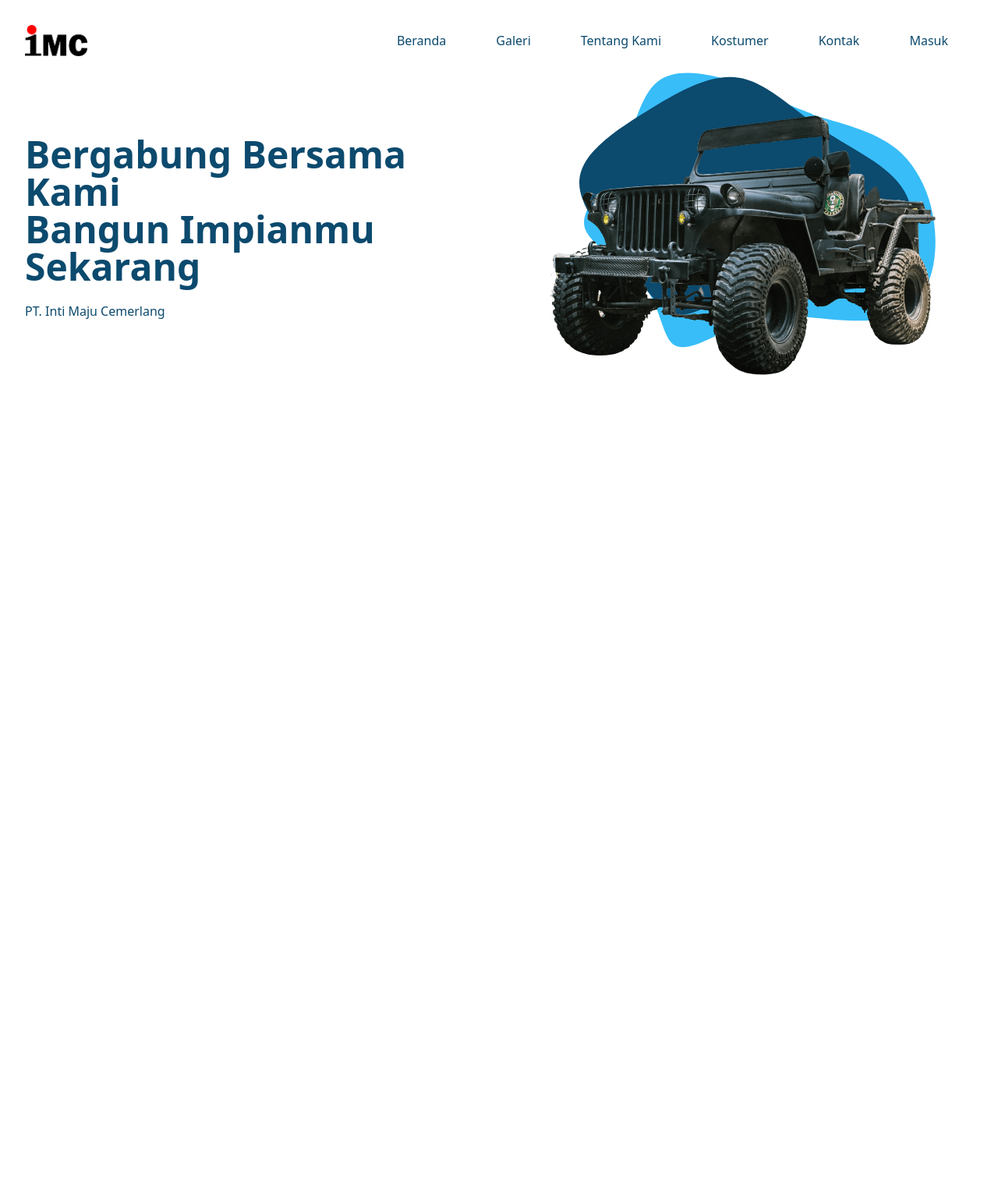
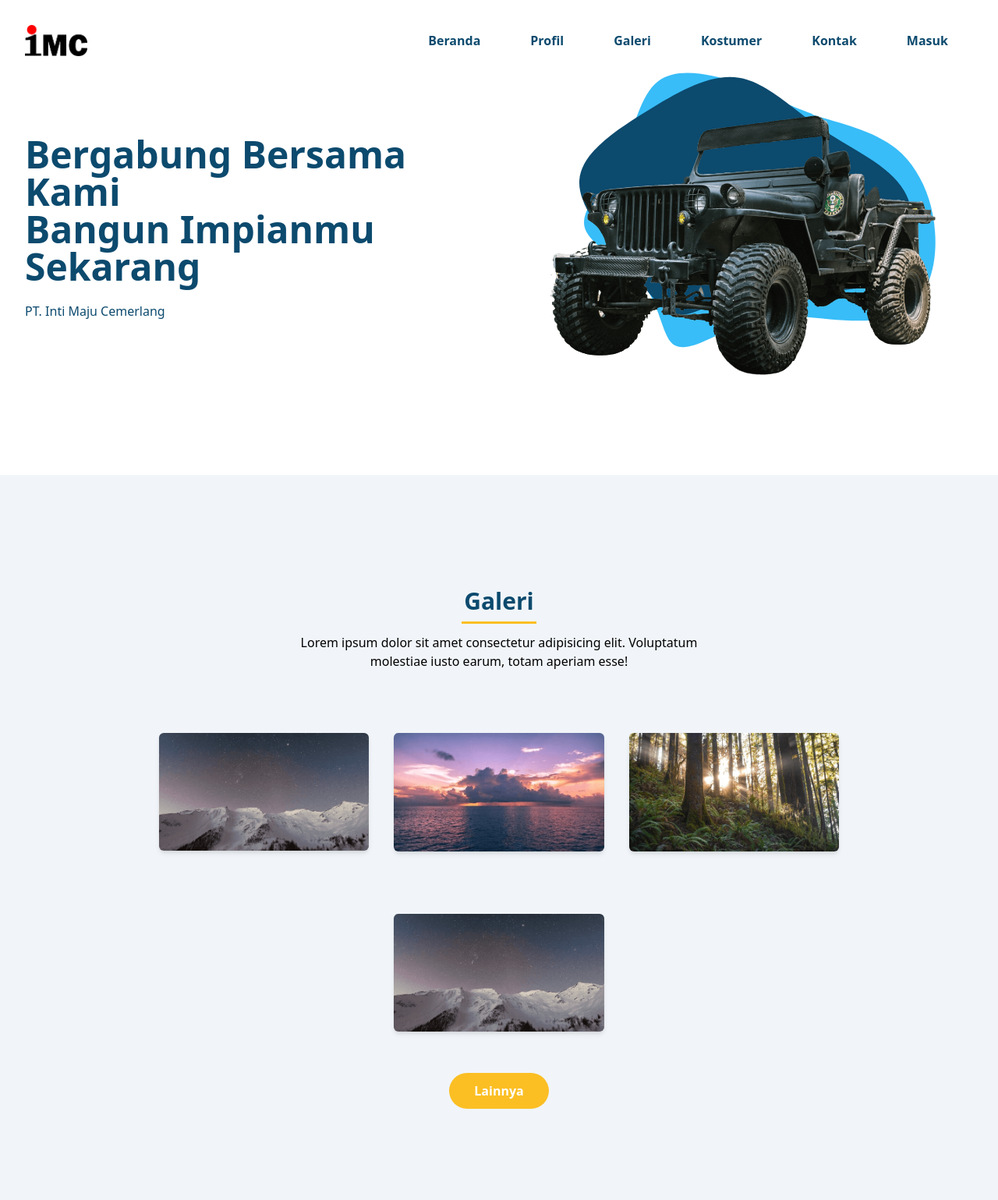
Before and after one commit to luthfiarian/Indonesia-Modifikasi-Classic, a PHP site: page / in a window 1280 px wide. Shown: the whole page at 78% size. Before the commit the page ends 481 px from the top, so only its background shows below. Run offline with PHP 8.4, Linux system fonts and the light colour scheme.

Commit message:
Prototype Section Galeri
Section gambaran galeri memiliki 6 buah gambar yang disuguhkan dihompage dengan resolusi 600x300

```diff
--- a/dist/output.css
+++ b/dist/output.css
@@ -651,6 +651,26 @@ video {
   margin-top: 5rem;
 }
 
+.mb-16 {
+  margin-bottom: 4rem;
+}
+
+.mb-2 {
+  margin-bottom: 0.5rem;
+}
+
+.mb-3 {
+  margin-bottom: 0.75rem;
+}
+
+.mt-1 {
+  margin-top: 0.25rem;
+}
+
+.mb-12 {
+  margin-bottom: 3rem;
+}
+
 .block {
   display: block;
 }
@@ -667,12 +687,20 @@ video {
   width: 100%;
 }
 
+.w-24 {
+  width: 6rem;
+}
+
 .max-w-\[250px\] {
   max-width: 250px;
 }
 
 .max-w-full {
   max-width: 100%;
+}
+
+.max-w-xl {
+  max-width: 36rem;
 }
 
 .origin-top-left {
@@ -700,6 +728,10 @@ video {
   align-items: center;
 }
 
+.justify-center {
+  justify-content: center;
+}
+
 .justify-between {
   justify-content: space-between;
 }
@@ -712,8 +744,29 @@ video {
   align-self: center;
 }
 
+.overflow-hidden {
+  overflow: hidden;
+}
+
 .rounded-lg {
   border-radius: 0.5rem;
+}
+
+.rounded-md {
+  border-radius: 0.375rem;
+}
+
+.rounded-full {
+  border-radius: 9999px;
+}
+
+.border-b-2 {
+  border-bottom-width: 2px;
+}
+
+.border-primary {
+  --tw-border-opacity: 1;
+  border-color: rgb(251 191 36 / var(--tw-border-opacity));
 }
 
 .bg-transparent {
@@ -723,6 +776,25 @@ video {
 .bg-white {
   --tw-bg-opacity: 1;
   background-color: rgb(255 255 255 / var(--tw-bg-opacity));
+}
+
+.bg-slate-100 {
+  --tw-bg-opacity: 1;
+  background-color: rgb(241 245 249 / var(--tw-bg-opacity));
+}
+
+.bg-primary {
+  --tw-bg-opacity: 1;
+  background-color: rgb(251 191 36 / var(--tw-bg-opacity));
+}
+
+.p-4 {
+  padding: 1rem;
+}
+
+.py-3 {
+  padding-top: 0.75rem;
+  padding-bottom: 0.75rem;
 }
 
 .px-4 {
@@ -740,9 +812,9 @@ video {
   padding-bottom: 0.5rem;
 }
 
-.py-3 {
-  padding-top: 0.75rem;
-  padding-bottom: 0.75rem;
+.px-8 {
+  padding-left: 2rem;
+  padding-right: 2rem;
 }
 
 .pt-3\.5 {
@@ -757,8 +829,20 @@ video {
   padding-top: 9rem;
 }
 
+.pb-32 {
+  padding-bottom: 8rem;
+}
+
 .pt-5 {
   padding-top: 1.25rem;
+}
+
+.pb-16 {
+  padding-bottom: 4rem;
+}
+
+.text-center {
+  text-align: center;
 }
 
 .text-base {
@@ -769,6 +853,15 @@ video {
 .text-2xl {
   font-size: 1.5rem;
   line-height: 2rem;
+}
+
+.text-3xl {
+  font-size: 1.875rem;
+  line-height: 2.25rem;
+}
+
+.font-semibold {
+  font-weight: 600;
 }
 
 .font-bold {
@@ -788,9 +881,20 @@ video {
   color: rgb(12 74 110 / var(--tw-text-opacity));
 }
 
+.text-white {
+  --tw-text-opacity: 1;
+  color: rgb(255 255 255 / var(--tw-text-opacity));
+}
+
 .shadow-lg {
   --tw-shadow: 0 10px 15px -3px rgb(0 0 0 / 0.1), 0 4px 6px -4px rgb(0 0 0 / 0.1);
   --tw-shadow-colored: 0 10px 15px -3px var(--tw-shadow-color), 0 4px 6px -4px var(--tw-shadow-color);
+  box-shadow: var(--tw-ring-offset-shadow, 0 0 #0000), var(--tw-ring-shadow, 0 0 #0000), var(--tw-shadow);
+}
+
+.shadow-md {
+  --tw-shadow: 0 4px 6px -1px rgb(0 0 0 / 0.1), 0 2px 4px -2px rgb(0 0 0 / 0.1);
+  --tw-shadow-colored: 0 4px 6px -1px var(--tw-shadow-color), 0 2px 4px -2px var(--tw-shadow-color);
   box-shadow: var(--tw-ring-offset-shadow, 0 0 #0000), var(--tw-ring-shadow, 0 0 #0000), var(--tw-shadow);
 }
 
@@ -806,13 +910,21 @@ video {
   transition-duration: 300ms;
 }
 
+.duration-200 {
+  transition-duration: 200ms;
+}
+
 .ease-in-out {
   transition-timing-function: cubic-bezier(0.4, 0, 0.2, 1);
 }
 
-body{
-  scroll-behavior: smooth;
+.ease-out {
+  transition-timing-function: cubic-bezier(0, 0, 0.2, 1);
 }
+
+/* body{
+    scroll-behavior: smooth;
+} */
 
 /* Navbar */
 
@@ -874,28 +986,34 @@ body{
   }
 }
 
+.hover\:opacity-90:hover {
+  opacity: 0.9;
+}
+
+.hover\:opacity-80:hover {
+  opacity: 0.8;
+}
+
+.hover\:shadow-2xl:hover {
+  --tw-shadow: 0 25px 50px -12px rgb(0 0 0 / 0.25);
+  --tw-shadow-colored: 0 25px 50px -12px var(--tw-shadow-color);
+  box-shadow: var(--tw-ring-offset-shadow, 0 0 #0000), var(--tw-ring-shadow, 0 0 #0000), var(--tw-shadow);
+}
+
+.hover\:shadow-lg:hover {
+  --tw-shadow: 0 10px 15px -3px rgb(0 0 0 / 0.1), 0 4px 6px -4px rgb(0 0 0 / 0.1);
+  --tw-shadow-colored: 0 10px 15px -3px var(--tw-shadow-color), 0 4px 6px -4px var(--tw-shadow-color);
+  box-shadow: var(--tw-ring-offset-shadow, 0 0 #0000), var(--tw-ring-shadow, 0 0 #0000), var(--tw-shadow);
+}
+
 .group:hover .group-hover\:text-primary {
   --tw-text-opacity: 1;
   color: rgb(251 191 36 / var(--tw-text-opacity));
 }
 
-@media (min-width: 640px) {
-  .sm\:max-h-80 {
-    max-height: 20rem;
-  }
-}
-
 @media (min-width: 768px) {
-  .md\:scale-100 {
-    --tw-scale-x: 1;
-    --tw-scale-y: 1;
-    transform: translate(var(--tw-translate-x), var(--tw-translate-y)) rotate(var(--tw-rotate)) skewX(var(--tw-skew-x)) skewY(var(--tw-skew-y)) scaleX(var(--tw-scale-x)) scaleY(var(--tw-scale-y));
-  }
-
-  .md\:scale-125 {
-    --tw-scale-x: 1.25;
-    --tw-scale-y: 1.25;
-    transform: translate(var(--tw-translate-x), var(--tw-translate-y)) rotate(var(--tw-rotate)) skewX(var(--tw-skew-x)) skewY(var(--tw-skew-y)) scaleX(var(--tw-scale-x)) scaleY(var(--tw-scale-y));
+  .md\:w-1\/2 {
+    width: 50%;
   }
 
   .md\:-scale-150 {
@@ -945,14 +1063,12 @@ body{
     width: 50%;
   }
 
+  .lg\:w-1\/3 {
+    width: 33.333333%;
+  }
+
   .lg\:max-w-full {
     max-width: 100%;
-  }
-
-  .lg\:scale-100 {
-    --tw-scale-x: 1;
-    --tw-scale-y: 1;
-    transform: translate(var(--tw-translate-x), var(--tw-translate-y)) rotate(var(--tw-rotate)) skewX(var(--tw-skew-x)) skewY(var(--tw-skew-y)) scaleX(var(--tw-scale-x)) scaleY(var(--tw-scale-y));
   }
 
   .lg\:rounded-none {
@@ -974,3 +1090,14 @@ body{
     box-shadow: var(--tw-ring-offset-shadow, 0 0 #0000), var(--tw-ring-shadow, 0 0 #0000), var(--tw-shadow);
   }
 }
+
+@media (min-width: 1280px) {
+  .xl\:mx-auto {
+    margin-left: auto;
+    margin-right: auto;
+  }
+
+  .xl\:w-9\/12 {
+    width: 75%;
+  }
+}
--- a/index.php
+++ b/index.php
@@ -33,12 +33,12 @@
                     </button>
                 <nav id="nav-menu" class="hidden absolute py-5 bg-white shadow-lg rounded-lg max-w-[250px] w-full right-4 top-full lg:block lg:static lg:bg-transparent lg:max-w-full lg:shadow-none lg:rounded-none">
                     <ul class="block lg:flex">
-                        <li class="group"><a href="#" class="text-base text-dark py-2 mx-8 flex group-hover:text-primary transition duration-300 ease-in-out">Beranda</a></li>
-                        <li class="group"><a href="#" class="text-base text-dark py-2 mx-8 flex group-hover:text-primary transition duration-300 ease-in-out">Galeri</a></li>
-                        <li class="group"><a href="#" class="text-base text-dark py-2 mx-8 flex group-hover:text-primary transition duration-300 ease-in-out">Tentang Kami</a></li>
-                        <li class="group"><a href="#" class="text-base text-dark py-2 mx-8 flex group-hover:text-primary transition duration-300 ease-in-out">Kostumer</a></li>
-                        <li class="group"><a href="#" class="text-base text-dark py-2 mx-8 flex group-hover:text-primary transition duration-300 ease-in-out">Kontak</a></li>
-                        <li class="group"><a href="#" class="text-base text-dark py-2 mx-8 flex group-hover:text-primary transition duration-300 ease-in-out">Masuk</a></li>
+                        <li class="group"><a href="#" class="text-base font-semibold text-dark py-2 mx-8 flex group-hover:text-primary transition duration-300 ease-in-out">Beranda</a></li>
+                        <li class="group"><a href="#" class="text-base font-semibold text-dark py-2 mx-8 flex group-hover:text-primary transition duration-300 ease-in-out">Profil</a></li>
+                        <li class="group"><a href="#" class="text-base font-semibold text-dark py-2 mx-8 flex group-hover:text-primary transition duration-300 ease-in-out">Galeri</a></li>
+                        <li class="group"><a href="#" class="text-base font-semibold text-dark py-2 mx-8 flex group-hover:text-primary transition duration-300 ease-in-out">Kostumer</a></li>
+                        <li class="group"><a href="#" class="text-base font-semibold text-dark py-2 mx-8 flex group-hover:text-primary transition duration-300 ease-in-out">Kontak</a></li>
+                        <li class="group"><a href="#" class="text-base font-semibold text-dark py-2 mx-8 flex group-hover:text-primary transition duration-300 ease-in-out">Masuk</a></li>
                     </ul>
                 </nav>
                 </div>
@@ -47,7 +47,7 @@
     </header>
     <content class="pt-3.5">
         <!-- Hero Section -->
-        <section id="beranda" class="pt-36">
+        <section id="beranda" class="pt-36 pb-32">
             <div class="container">
                 <div class="flex flex-wrap">
                     <div class="w-full self-center px-4 lg:w-1/2">
@@ -77,6 +77,49 @@
             </div>
         </section>
         <!-- End Hero Section -->
+
+        <!-- Galeri Section -->
+        <section id="galeri" class="pt-36 pb-16 bg-slate-100">
+            <div class="container">
+                <!-- Bagian header galeri -->
+                <div class="w-full px-4">
+                    <div class="max-w-xl mx-auto text-center mb-16">
+                        <h2 class="font-bold text-3xl mb-2 text-dark">Galeri</h2>
+                        <hr class="w-24 border-b-2 mx-auto mb-3 mt-1 border-primary">
+                        <p>Lorem ipsum dolor sit amet consectetur adipisicing elit. Voluptatum molestiae iusto earum, totam aperiam esse!</p>
+                    </div>
+                </div>
+                <!-- Bagian Foto Galeri -->
+                <div class="w-full px-4 flex flex-wrap justify-center xl:w-9/12 xl:mx-auto">
+                    <div class="mb-12 p-4 md:w-1/2 lg:w-1/3">
+                        <div class="rounded-md shadow-md overflow-hidden hover:shadow-2xl transition duration-300 ease-in-out">
+                            <img src="dist/img/pic1.png" alt="Gambar 1" class="w-full">
+                        </div>
+                    </div>
+                    <div class="mb-12 p-4 md:w-1/2 lg:w-1/3">
+                        <div class="rounded-md shadow-md overflow-hidden hover:shadow-2xl transition duration-300 ease-in-out">
+                            <img src="dist/img/pic2.png" alt="Gambar 2" class="w-full">
+                        </div>
+                    </div>
+                    <div class="mb-12 p-4 md:w-1/2 lg:w-1/3">
+                        <div class="rounded-md shadow-md overflow-hidden hover:shadow-2xl transition duration-300 ease-in-out">
+                            <img src="dist/img/pic3.png" alt="Gambar 3" class="w-full">
+                        </div>
+                    </div>
+                    <div class="mb-12 p-4 md:w-1/2 lg:w-1/3">
+                        <div class="rounded-md shadow-md overflow-hidden hover:shadow-2xl transition duration-300 ease-in-out">
+                            <img src="dist/img/pic1.png" alt="Gambar 1" class="w-full">
+                        </div>
+                    </div>
+                </div>
+                <div class="w-full px-4">
+                    <div class="max-w-xl mx-auto text-center mb-16">
+                        <a href="#" class="text-base font-semibold text-white bg-primary py-3 px-8 rounded-full hover:shadow-lg hover:opacity-80 transition duration-300 ease-in-out">Lainnya</a>
+                    </div>
+                </div>
+            </div>
+        </section>
+        <!-- End Galeri Section -->
     </content>
 
 
--- a/src/input.css
+++ b/src/input.css
@@ -2,9 +2,9 @@
 @tailwind components;
 @tailwind utilities;
 
-body{
+/* body{
     scroll-behavior: smooth;
-}
+} */
 
 /* Navbar */
 
--- a/tailwind.config.js
+++ b/tailwind.config.js
@@ -9,6 +9,7 @@ module.exports = {
     extend: {
       colors:{
         primary: '#fbbf24',
+        primary_lite: '#fcd34d',
         dark: '#0c4a6e',
       },
       screens:{
```
Also changed, not shown: dist/img/pic1.png (added), dist/img/pic2.png (added), dist/img/pic3.png (added), dist/js/navbar.js.
